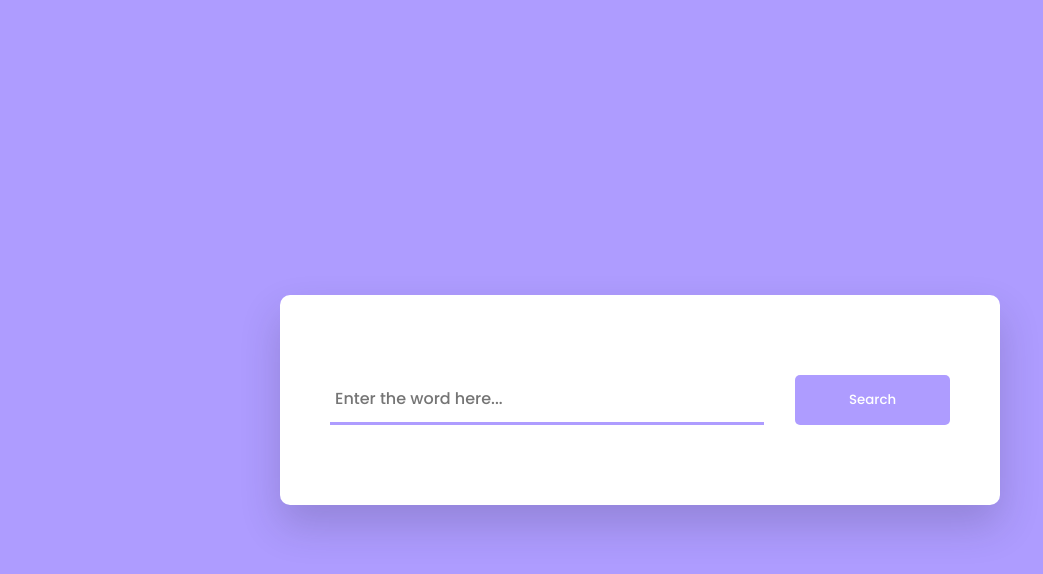
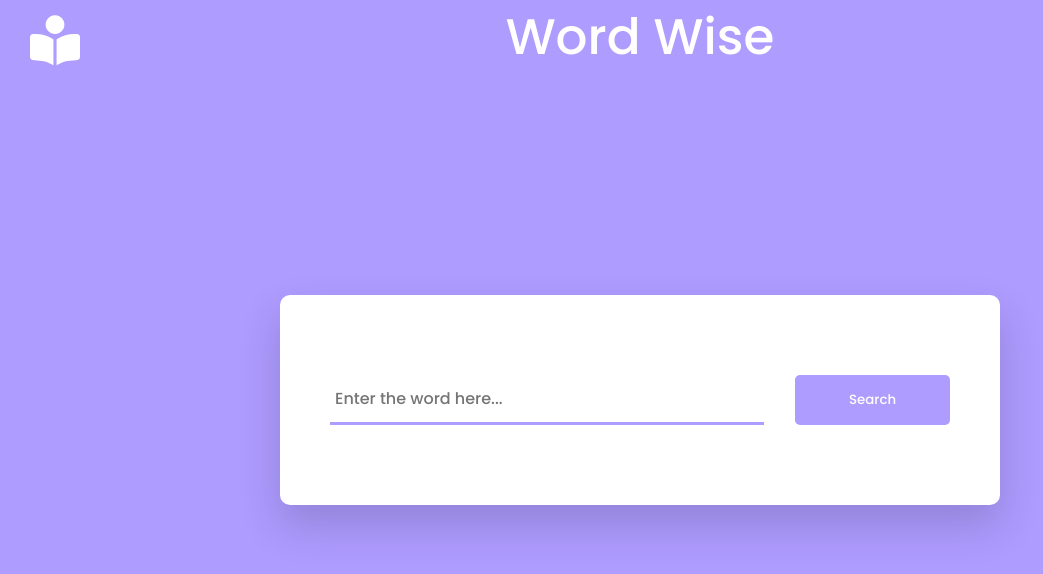
Before and after one commit to DEVKUMARRAI/Word-WIse, a plain HTML site: page index.html in a window 1280 px wide. Shown: the whole page, without its empty margins (0-1043 px from the left). Drawn offline with Linux system fonts and the light colour scheme.

Commit message:
some ui changes

```diff
--- a/index.html
+++ b/index.html
@@ -9,6 +9,10 @@
     <script src="./script.js" defer></script>
 </head>
 <body>
+    <div class="header">
+        <i class="fa-solid fa-book-open-reader"></i>
+        <h1>Word Wise</h1>
+    </div>
     <audio id="sound"></audio>
     <div class="container">
         <div class="search-box">
--- a/style.css
+++ b/style.css
@@ -8,6 +8,24 @@
 }
 body{
     background-color: #ae9cff;
+}
+.header{
+    display: flex;
+    justify-content: space-between;
+    position: relative;
+}
+.header i{
+    position: absolute;
+    top: 15px;
+    left: 30px;
+    font-size: 50px;
+    color: #ffffff;
+}
+.header h1{
+    width: 100%;
+    text-align: center;
+    font-size: 50px;
+    color: #ffffff;
 }
 .container{
     background-color: #ffffff;
```
